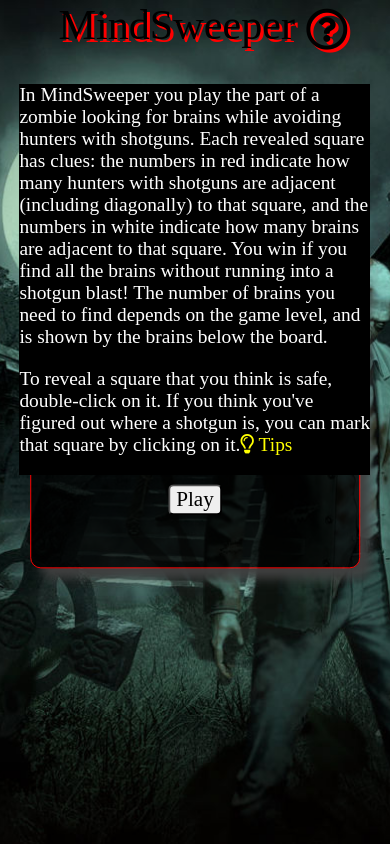
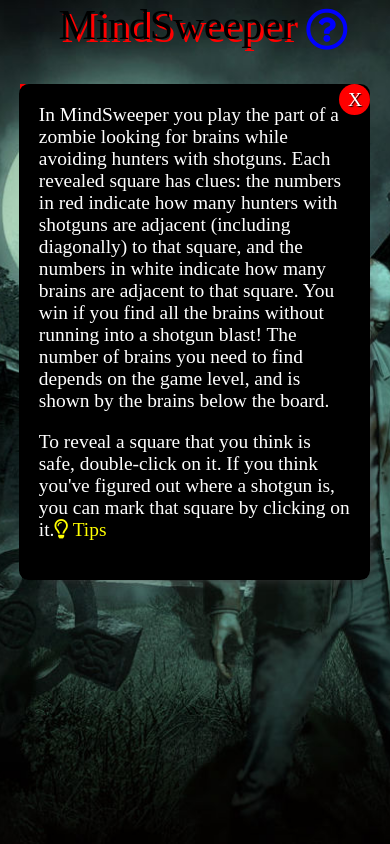
Before and after one commit to TwinFeats/zombie, a plain HTML site: page index.html in a window 390 px wide. Both pictures are taken after a click on the icon 326 px from the left and 29 px from the top of the page. Drawn offline with Linux system fonts and the light colour scheme.

Commit message:
UI tweaks

```diff
--- a/index.html
+++ b/index.html
@@ -5,19 +5,19 @@
 <meta name="viewport" content="width=device-width, initial-scale=1.0, maximum-scale=1.0, user-scalable=0">
 <title>Mind Sweeper</title>
 <script src="jquery-2.2.0.min.js"></script>
-<script src="jquery.mobile.custom.min.js"></script>
 <script src="mindsweeper.js?v=1.0.1"></script>
 <script src="buttonPopup.js"></script>
-<script src="main.js?v=1.0.1"></script>
+<script src="main.js?v=1.0.2"></script>
 <link rel="stylesheet" href="https://use.fontawesome.com/releases/v5.8.1/css/all.css" integrity="sha384-50oBUHEmvpQ+1lW4y57PTFmhCaXp0ML5d60M1M7uH2+nqUivzIebhndOJK28anvf" crossorigin="anonymous">
-<link rel="stylesheet" href="standard.css?v=1.0.2">
-<link rel="stylesheet" href="mobile.css?v=1.0.1" media="screen and (orientation: portrait)">
+<link rel="stylesheet" href="standard.css?v=1.0.3">
+<link rel="stylesheet" href="mobile.css?v=1.0.2" media="screen and (orientation: portrait)">
 </head>
 <body>
 	<div class="h1">MindSweeper <i class="far fa-question-circle"></i></div>
 	<div id="board">
 	</div>
 	<div id="instructions">
+		<div class="close">X</div>
 		In MindSweeper you play the part of a zombie looking for brains
 		while avoiding hunters with shotguns. Each revealed square has clues:
 		the numbers in red indicate how many hunters with shotguns are
--- a/main.js
+++ b/main.js
@@ -1,8 +1,9 @@
 var mindSweeper;
 var numBrains = 0;
+
 $(document).ready(function() {
     var ctrl = false;
-    $(".h1 > i").click(function() {
+    $(".h1 > i, #instructions > .close").click(function() {
         $("#instructions").toggle();
     });
 
@@ -68,14 +69,6 @@ $(document).ready(function() {
         numBrains = 0;
         $("#board").empty();
         $("#brains-score").empty();
-        // $("#board").append("<img id='board-cover' src='zombie_graveyard1.jpg'/>")
-        // $("#board-cover").click(function(e) {
-        //     $(this).hide();
-        //     $(document.elementFromPoint(e.clientX, e.clientY)).trigger($.Event('click', {
-        //         shiftKey: e.shiftKey, ctrlKey: e.ctrlKey
-        //     }));
-        //     $(this).show();
-        // });
         if (mindSweeper.getBoardHeight() == mindSweeper.getBoardWidth()) {
             $("#board-cover").css({
                 width: "auto", height: "100%"
@@ -84,14 +77,9 @@ $(document).ready(function() {
         for (var i = 0; i < mindSweeper.getNumBrains(); i++) {
             $("#brains-score").append("<img src='brain.png'/>");
         }
-        // $("#board").css("left", (2+(45-mindSweeper.getBoardWidth())/3.25)+"vw");
-        // $("#brains-score").css("left", (2+(45-mindSweeper.getBoardWidth())/3.25)+"vw");
         if (mindSweeper.getBoardHeight() >= 20 || mindSweeper.getBoardWidth() >= 20) {
             $("#brains-score img").css("height", "2vh");
         }
-        // if (mindSweeper.getBoardHeight() == 30 || mindSweeper.getBoardWidth() == 30) {
-        //     $("#brains-score img").css("height", "1.5vh");
-        // }
         for (var row = 0; row < mindSweeper.getBoardHeight(); row++) {
             var rowdiv = $("<div>");
             for (var col = 0; col < mindSweeper.getBoardWidth(); col++) {
@@ -173,12 +161,6 @@ $(document).ready(function() {
         if (mindSweeper.getBoardHeight() > 10) {
             var scale = 10/mindSweeper.getBoardHeight();
             if (window.innerHeight > window.innerWidth) {
-                // if (mindSweeper.getBoardWidth() == 15) {
-                //     scale = scale*1.2;
-                // }
-                // else if (mindSweeper.getBoardHeight() > 10) {
-                //     scale = scale*1.5;
-                // }
                 if (mindSweeper.getBoardWidth() !== 15) {
                     scale = scale*1.5;
                 }
@@ -246,12 +228,6 @@ $(document).ready(function() {
                     sameGame();
                 }
             },
-                // {
-                //     label: "No",
-                //     action: function() {
-                //         $("body").buttonPopup("close");
-                //     }
-                // },
                 {
                     label: "Change options",
                     action: function() {
--- a/mobile.css
+++ b/mobile.css
@@ -9,9 +9,27 @@ body {
     top: 10vh;
     left: 1em;
     width: 90vw;
+    box-sizing: border-box;
     background-color: black;
     max-height: 90vh;
+    padding: 1em;
+    border-radius: .5em;
     overflow: auto;
+}
+
+#instructions > .close {
+    display: inline-block;
+    position: absolute;
+    right: 0;
+    top: 0;
+    line-height: 1.3;
+    background-color: red;
+    color: white;
+    border-radius: 1em;
+    width: 1.3em;
+    height: 1.3em;
+    padding: .15em .15em;
+    text-align: center;
 }
 
 .h1 {
@@ -22,4 +40,6 @@ body {
     display: inline-block;
     height: 1em;
     vertical-align: middle;
+    color: blue;
+    text-shadow: none;
 }
--- a/standard.css
+++ b/standard.css
@@ -9,6 +9,10 @@
 }
 
 .h1 > i {
+    display: none;
+}
+
+#instructions > .close {
     display: none;
 }
 
```
